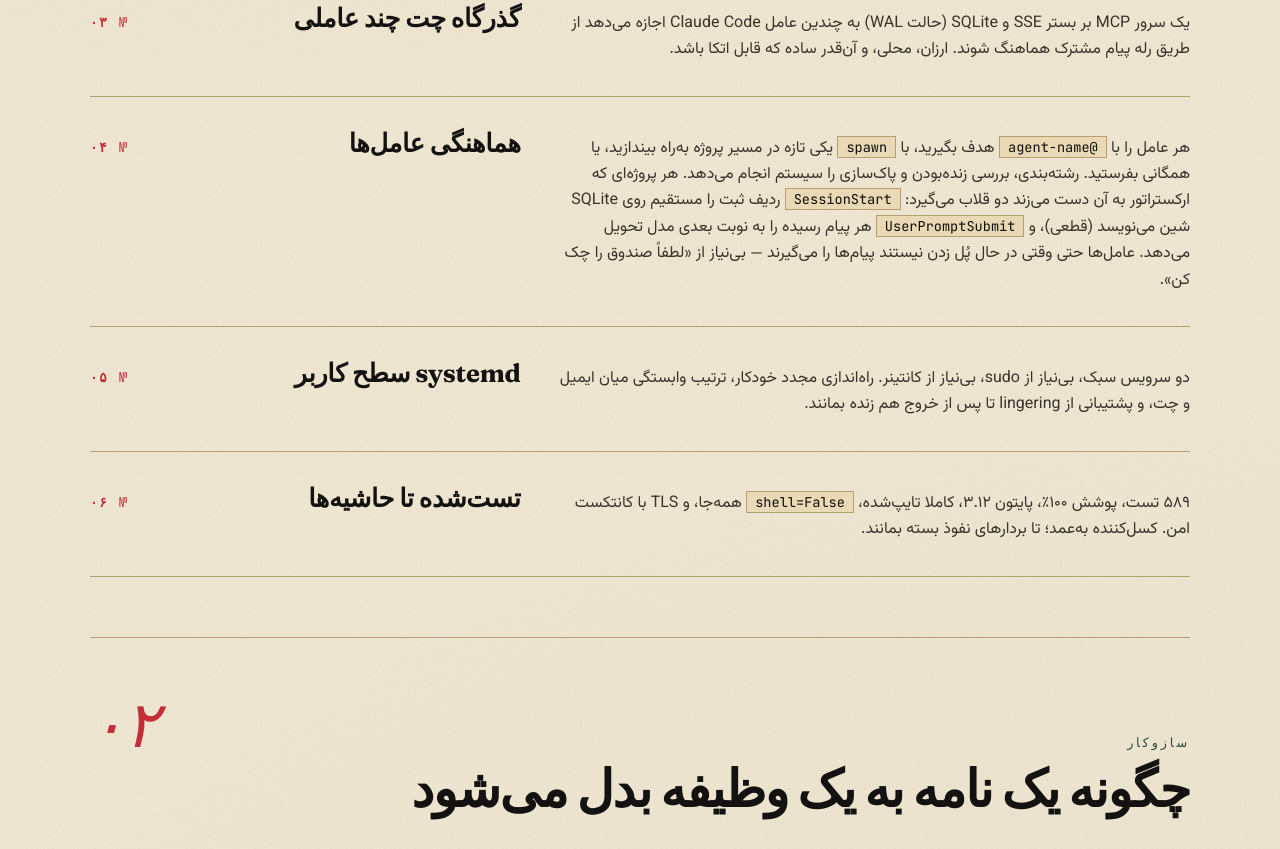
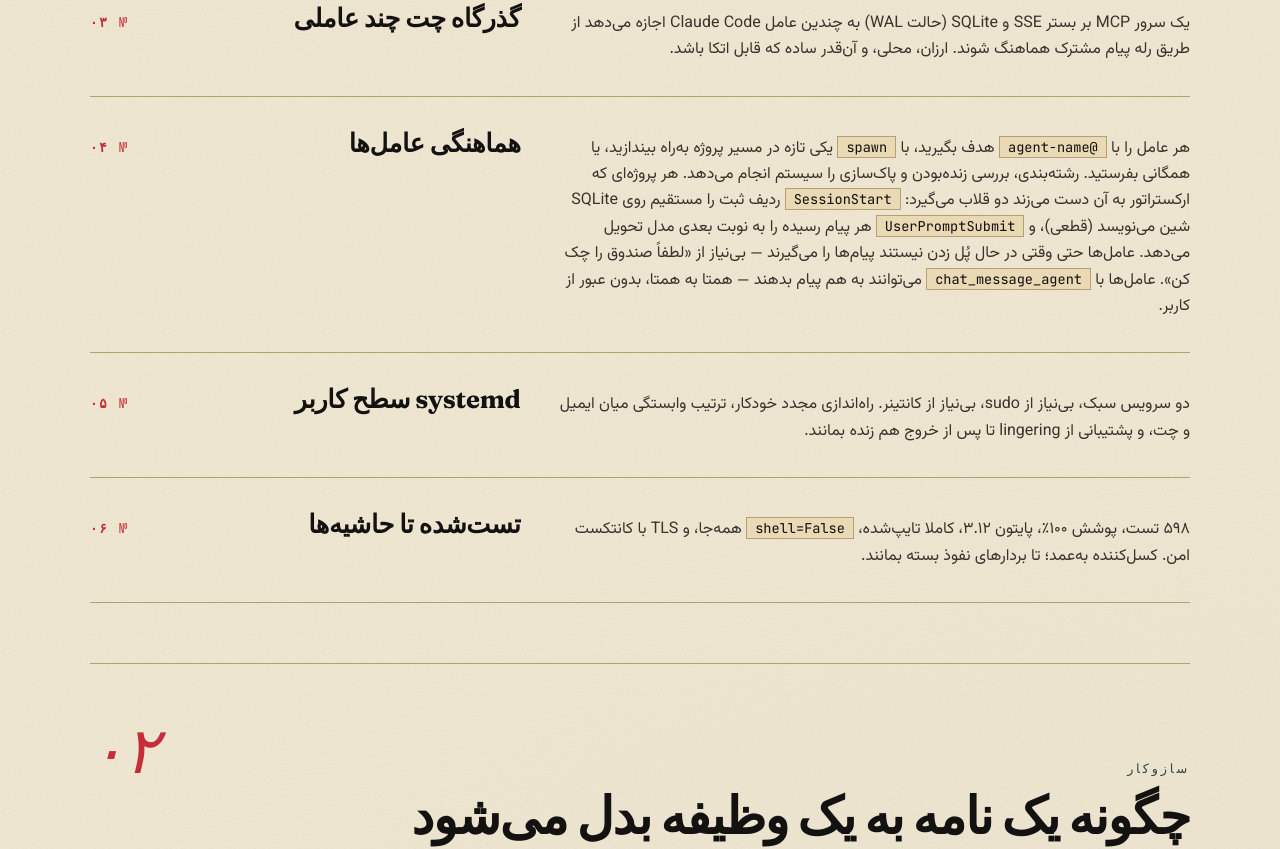
Before and after one commit to cocodedk/claude-email, a plain HTML site: page website/fa/index.html in a window 1280 px wide. Shown: the part 1368-2217 px from the top of the page. Drawn offline with Linux system fonts and the light colour scheme.

Commit message:
docs: README + websites — chat_message_agent + 598 tests
Lockstep update of user-facing docs (per CLAUDE.md rule):

- Bump test counter 589 → 598 in README (three spots), EN site, FA site.
- README: add chat_message_agent to the MCP tools table; bump "Six MCP
  tools" line to cover the seven core tools + list the project-scoped
  tool surface.
- EN + FA feature cards: mention peer-to-peer messaging without
  round-tripping through the user.

Co-Authored-By: Claude Opus 4.7 (1M context) <noreply@anthropic.com>

```diff
--- a/website/fa/index.html
+++ b/website/fa/index.html
@@ -122,7 +122,7 @@
         <li>
           <span class="num">№ ۰۴</span>
           <h3>هماهنگی عامل‌ها</h3>
-          <p>هر عامل را با <code>@agent-name</code> هدف بگیرید، با <code>spawn</code> یکی تازه در مسیر پروژه به‌راه بیندازید، یا همگانی بفرستید. رشته‌بندی، بررسی زنده‌بودن و پاک‌سازی را سیستم انجام می‌دهد. هر پروژه‌ای که ارکستراتور به آن دست می‌زند دو قلاب می‌گیرد: <code>SessionStart</code> ردیف ثبت را مستقیم روی SQLite شین می‌نویسد (قطعی)، و <code>UserPromptSubmit</code> هر پیام رسیده را به نوبت بعدی مدل تحویل می‌دهد. عامل‌ها حتی وقتی در حال پُل زدن نیستند پیام‌ها را می‌گیرند — بی‌نیاز از «لطفاً صندوق را چک کن».</p>
+          <p>هر عامل را با <code>@agent-name</code> هدف بگیرید، با <code>spawn</code> یکی تازه در مسیر پروژه به‌راه بیندازید، یا همگانی بفرستید. رشته‌بندی، بررسی زنده‌بودن و پاک‌سازی را سیستم انجام می‌دهد. هر پروژه‌ای که ارکستراتور به آن دست می‌زند دو قلاب می‌گیرد: <code>SessionStart</code> ردیف ثبت را مستقیم روی SQLite شین می‌نویسد (قطعی)، و <code>UserPromptSubmit</code> هر پیام رسیده را به نوبت بعدی مدل تحویل می‌دهد. عامل‌ها حتی وقتی در حال پُل زدن نیستند پیام‌ها را می‌گیرند — بی‌نیاز از «لطفاً صندوق را چک کن». عامل‌ها با <code>chat_message_agent</code> می‌توانند به هم پیام بدهند — همتا به همتا، بدون عبور از کاربر.</p>
         </li>
         <li>
           <span class="num">№ ۰۵</span>
@@ -132,7 +132,7 @@
         <li>
           <span class="num">№ ۰۶</span>
           <h3>تست‌شده تا حاشیه‌ها</h3>
-          <p>۵۸۹ تست، پوشش ۱۰۰٪، پایتون ۳.۱۲، کاملا تایپ‌شده، <code>shell=False</code> همه‌جا، و TLS با کانتکست امن. کسل‌کننده به‌عمد؛ تا بردارهای نفوذ بسته بمانند.</p>
+          <p>۵۹۸ تست، پوشش ۱۰۰٪، پایتون ۳.۱۲، کاملا تایپ‌شده، <code>shell=False</code> همه‌جا، و TLS با کانتکست امن. کسل‌کننده به‌عمد؛ تا بردارهای نفوذ بسته بمانند.</p>
         </li>
       </ol>
     </div>
```
Also changed, not shown: website/index.html (+2 -2 lines), 1 other file.
